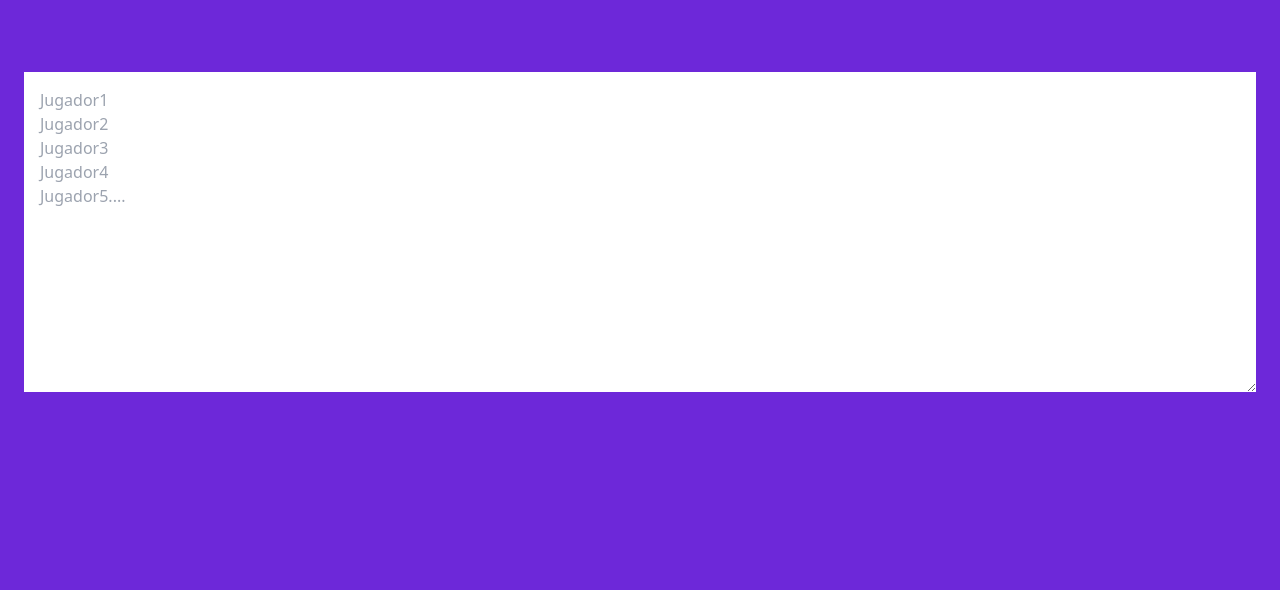
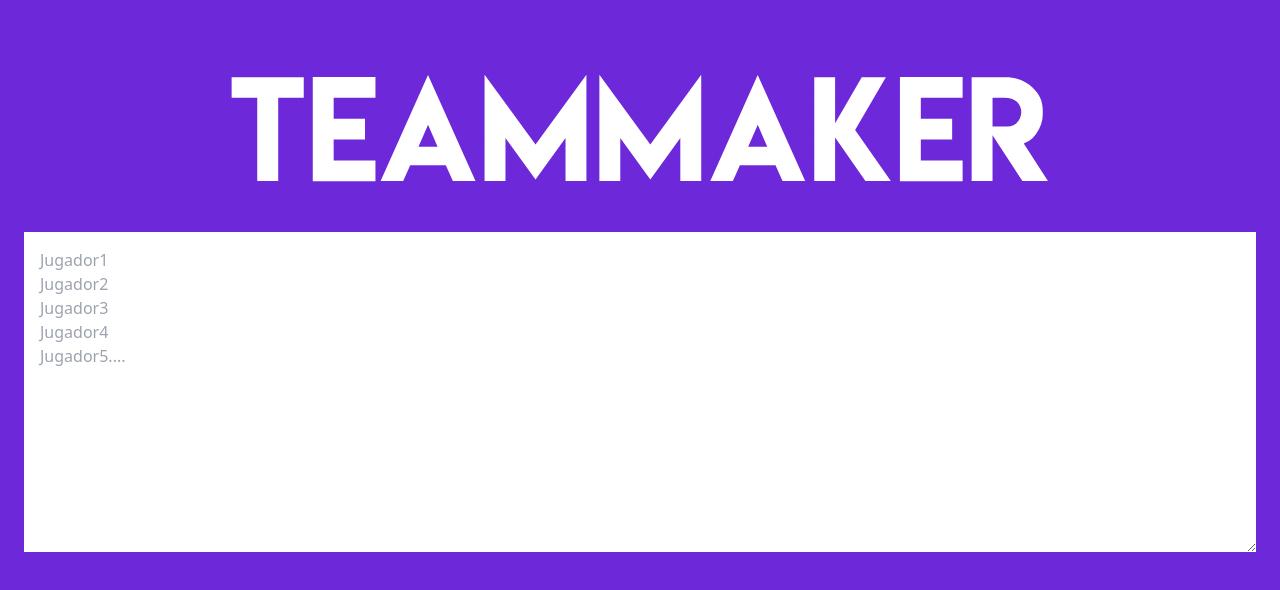
Before and after one commit to Team-Maker-App/team-maker, a React (Create React App) app in the folder frontend-app/: page / in a window 1280 px wide. Shown: the top 590 px of the page. Built offline with nearby package versions, Linux system fonts and the light colour scheme.

Commit message:
add Logo Component

```diff
--- /dev/null
+++ b/frontend-app/src/components/Logo/index.js
@@ -0,0 +1,14 @@
+import * as React from "react";
+
+function Logo({ dark, ...props }) {
+  return (
+    <svg viewBox="0 0 286 39" xmlns="http://www.w3.org/2000/svg" {...props}>
+      <path
+        d="M.898 1.793v7.21h8.917V38h7.3V9.003h8.895v-7.21H.898zm28.256-.09v36.342h21.832v-7.233H36.432v-7.3h10.916v-7.254H36.432v-7.3h14.554V1.703H29.154zM52.784 38h7.86l2.449-5.503H75.49L77.94 38h7.884L69.292 1.052 52.783 38zm13.184-11.927l3.346-7.659 3.302 7.66h-6.648zM88.99.94V38h7.278V22.996l10.466 14.42 10.445-14.42V38h7.277V.94l-17.722 24.325L88.99.939zm39.981 0V38h7.277V22.996l10.467 14.42 10.444-14.42V38h7.278V.94l-17.722 24.325L128.971.939zM167.604 38h7.861l2.448-5.503h12.399L192.76 38h7.884L184.112 1.052 167.604 38zm13.184-11.927l3.347-7.659 3.302 7.66h-6.649zm23.023-24.28V38h7.254V22.816L221.622 38h8.85l-12.444-17.811 10.714-18.396h-8.4l-9.277 16.015V1.793h-7.254zm29.828-.09v36.342h21.832v-7.233h-14.555v-7.3h10.916v-7.254h-10.916v-7.3h14.555V1.703h-21.832zM258.615 38h7.278V21.985L276.292 38h8.895l-8.423-13.117c2.066-.809 3.077-1.55 4.335-3.347 1.527-2.156 2.291-4.447 2.291-6.895v-.944c0-3.998-1.281-5.997-3.482-8.22-2.201-2.157-5.458-3.684-9.478-3.684h-11.815V38zm12.511-18.98H268.7v-.022h-2.807V9.003h4.087c1.752 0 3.527.539 4.493 1.437.943 1.011 1.437 2.18 1.437 3.504 0 2.74-2.134 5.076-4.784 5.076z"
+        fill={dark ? "#FFFFFF" : "#2C3590"}
+      />
+    </svg>
+  );
+}
+
+export default Logo;
--- a/frontend-app/src/components/TeamFilter/index.js
+++ b/frontend-app/src/components/TeamFilter/index.js
@@ -1,5 +1,6 @@
 import React, { useState } from "react";
 import { filterPlayers } from "../../helpers";
+import Logo from "../Logo";
 
 const TeamFilter = () => {
   const [value, setValue] = useState("");
@@ -7,10 +8,26 @@ const TeamFilter = () => {
   const placeholder = `Jugador1\nJugador2\nJugador3\nJugador4\nJugador5....
   `;
 
+  /* Lista de prueba
+  1. Pablo
+  2 lele
+  3 pleis
+  4 oveja
+  5 gonzalo
+  6 Damián
+  7 Herni
+  8 Burro rebotes
+  9 German sin pulmones
+  10 Ale
+  11 Sera al final se muda en Enero
+  12 mono
+*/
+
   return (
-    <div className="flex flex-col h-full bg-purple-700 overflow-hidden p-6">
+    <div className="flex flex-col items-center h-full bg-purple-700 overflow-hidden p-6">
+      <Logo dark className="w-2/3 my-12" />
       <textarea
-        className="p-4 my-12 h-80"
+        className="p-4 h-80 w-full"
         onChange={(e) => setValue(e.target.value)}
         rows="15"
         placeholder={placeholder}
```
Also changed, not shown: frontend-app/public/logo.svg (added).
